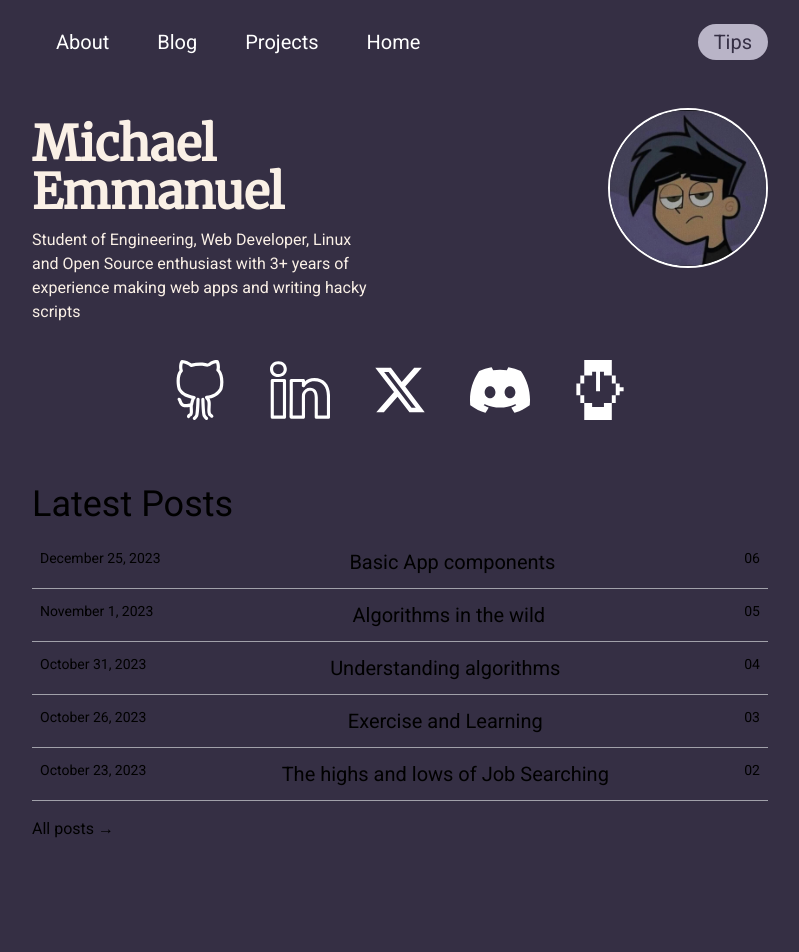
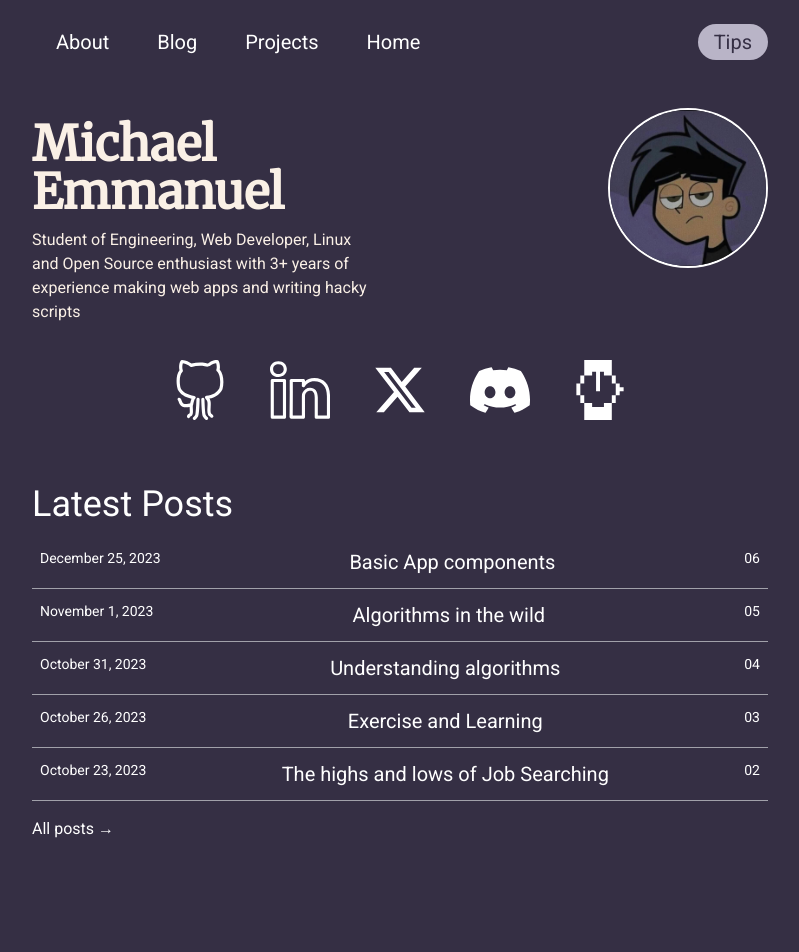
Before and after one commit to thrila/my-website, a Next.js app: page / in a window 1280 px wide. Shown: the top 952 px of the page, without its empty margins (240-1039 px from the left). Built offline with nearby package versions, Linux system fonts and the light colour scheme.

Commit message:
add text color

```diff
--- a/src/app/blog/[id]/page.tsx
+++ b/src/app/blog/[id]/page.tsx
@@ -6,48 +6,46 @@ import NavBar from "@/app/components/header/navbar";
 import Footer from "@/app/components/footer/footer";
 
 export async function generateStaticParams() {
-  const posts = getSortedPostsData()
+  const posts = getSortedPostsData();
 
   return posts.map((post) => ({
-    id: post.id
-  }))
+    id: post.id,
+  }));
 }
 
 export async function generateMetadata({ params }: { params: { id: String } }) {
-  const posts = getSortedPostsData()
-  const { id } = params
-  const post = posts.find(post => post.id === id)
+  const posts = getSortedPostsData();
+  const { id } = params;
+  const post = posts.find((post) => post.id === id);
   if (!post) {
     return {
-      title: `Thrila |  404`
-    }
+      title: `Thrila |  404`,
+    };
   }
 
   return {
-    title: `thrila | ${post.id}.md`
-  }
-
+    title: `thrila | ${post.id}.md`,
+  };
 }
 
 export default async function Post({ params }: { params: { id: string } }) {
+  const posts = getSortedPostsData();
+  const { id } = params;
 
-  const posts = getSortedPostsData()
-  const { id } = params
+  if (!posts.find((post) => post.id === id)) notFound();
 
-  if (!posts.find(post => post.id === id)) notFound()
+  const { title, date, contentHtml } = await getPostData(id);
 
-  const { title, date, contentHtml } = await getPostData(id)
-
-  const pubDate = getFormattedDate(date)
+  const pubDate = getFormattedDate(date);
 
   return (
-    <main className="flex flex-col  min-h-screen font-sans bg-custom-background  justify-center items-stretch">
+    <main className="flex flex-col  min-h-screen font-sans bg-custom-background  justify-center items-stretch text-white">
       <NavBar />
-      <div className="container max-w-3xl">   <h1 className="text-3xl mt-4 mb-5">{title}</h1>
-        <p className="mb-5 font-thin">
-          {pubDate}
-        </p>
-        <article >
+      <div className="container max-w-3xl">
+        {" "}
+        <h1 className="text-3xl mt-4 mb-5">{title}</h1>
+        <p className="mb-5 font-thin">{pubDate}</p>
+        <article>
           <section className="mb-5 list-disc" dangerouslySetInnerHTML={{ __html: contentHtml }} />
           <p className="mb-5">
             <Link href="/">← Back to Blogs</Link>
@@ -56,5 +54,5 @@ export default async function Post({ params }: { params: { id: string } }) {
       </div>
       <Footer />
     </main>
-  )
+  );
 }
--- a/src/app/components/BlogSection/blog.tsx
+++ b/src/app/components/BlogSection/blog.tsx
@@ -1,25 +1,27 @@
-import { getRecentBlog } from '../../../../lib/getRecentBlog'
-import { getSortedPostsData } from '../../../../lib/posts'
-import { BlogItem } from './blogItem'
-import Link from 'next/link'
+import { getRecentBlog } from "../../../../lib/getRecentBlog";
+import { getSortedPostsData } from "../../../../lib/posts";
+import { BlogItem } from "./blogItem";
+import Link from "next/link";
 
 export const Blog = () => {
-  const posts = getSortedPostsData()
-  const newPosts = getRecentBlog(posts)
+  const posts = getSortedPostsData();
+  const newPosts = getRecentBlog(posts);
   return (
-    <div className='container max-w-3xl mx-auto mt-5 mb-20'>
-      <div className='flex flex-col '>
-        <div><h2 className='text-3xl text-left md:text-4xl  mt-8 mb-3 md:max-w-xs '>Latest Posts</h2></div>
+    <div className="container max-w-3xl text-white mx-auto mt-5 mb-20">
+      <div className="flex flex-col ">
+        <div>
+          <h2 className="text-3xl text-left md:text-4xl  mt-8 mb-3 md:max-w-xs ">Latest Posts</h2>
+        </div>
       </div>
-      {
-        newPosts.map((post) => {
-          return <BlogItem key={post.id} data={post} />
+      {newPosts.map((post) => {
+        return <BlogItem key={post.id} data={post} />;
+      })}
 
-        })
-      }
-
-      <div className='my-4'><Link href='/blog' className='font-thin'>All posts → </Link>
+      <div className="my-4">
+        <Link href="/blog" className="font-thin">
+          All posts →{" "}
+        </Link>
       </div>
     </div>
-  )
-}
+  );
+};
--- a/src/app/globals.css
+++ b/src/app/globals.css
@@ -8,13 +8,13 @@
   --background-end-rgb: 255, 255, 255;
 }
 
-@media (prefers-color-scheme: dark) {
-  :root {
-    --foreground-rgb: 255, 255, 255;
-    --background-start-rgb: 0, 0, 0;
-    --background-end-rgb: 0, 0, 0;
-  }
-}
+/* @media (prefers-color-scheme: dark) { */
+/*   :root { */
+/*     --foreground-rgb: 255, 255, 255; */
+/*     --background-start-rgb: 0, 0, 0; */
+/*     --background-end-rgb: 0, 0, 0; */
+/*   } */
+/* } */
 
 body {
   color: rgb(var(--foreground-rgb));
```
